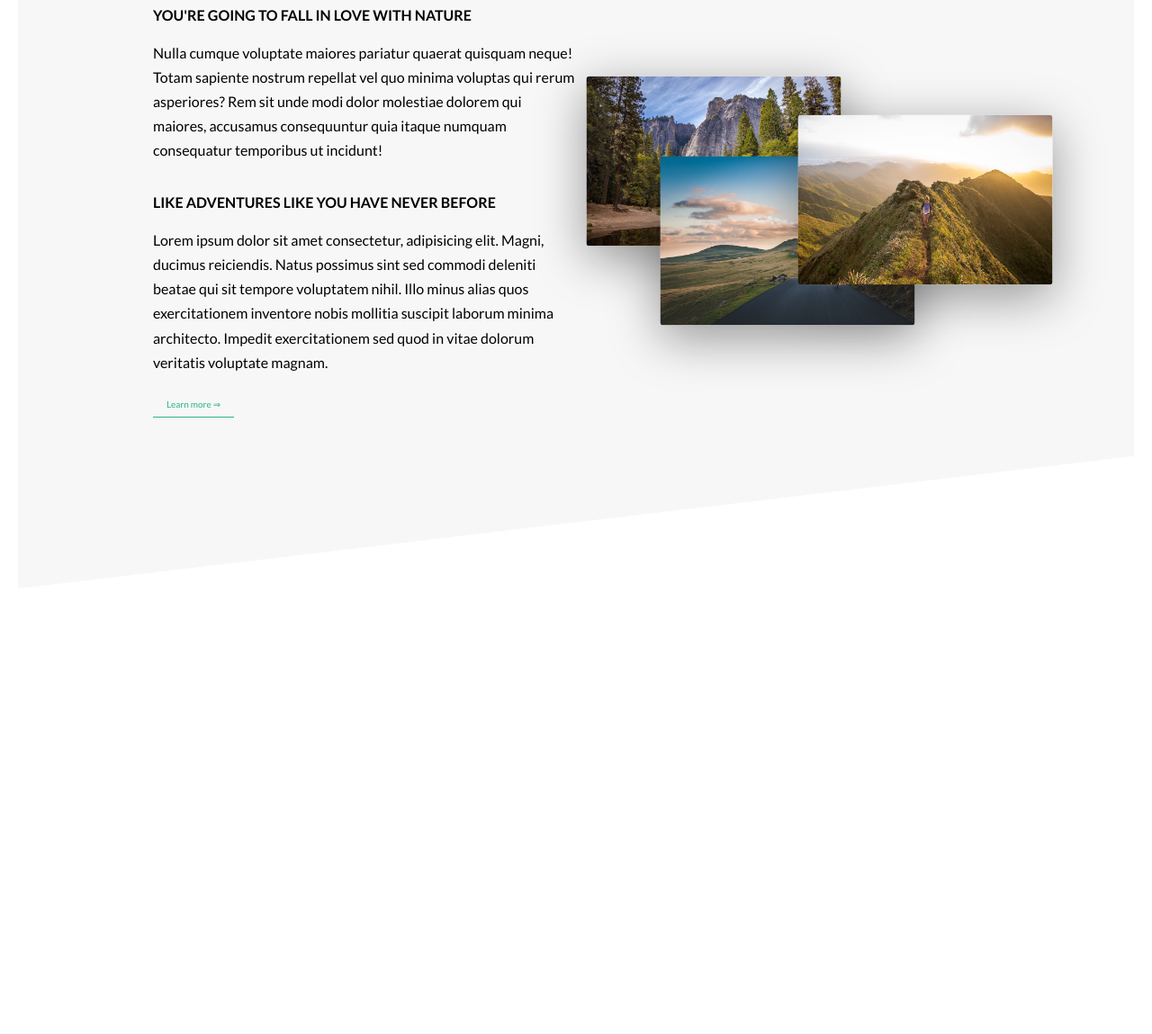
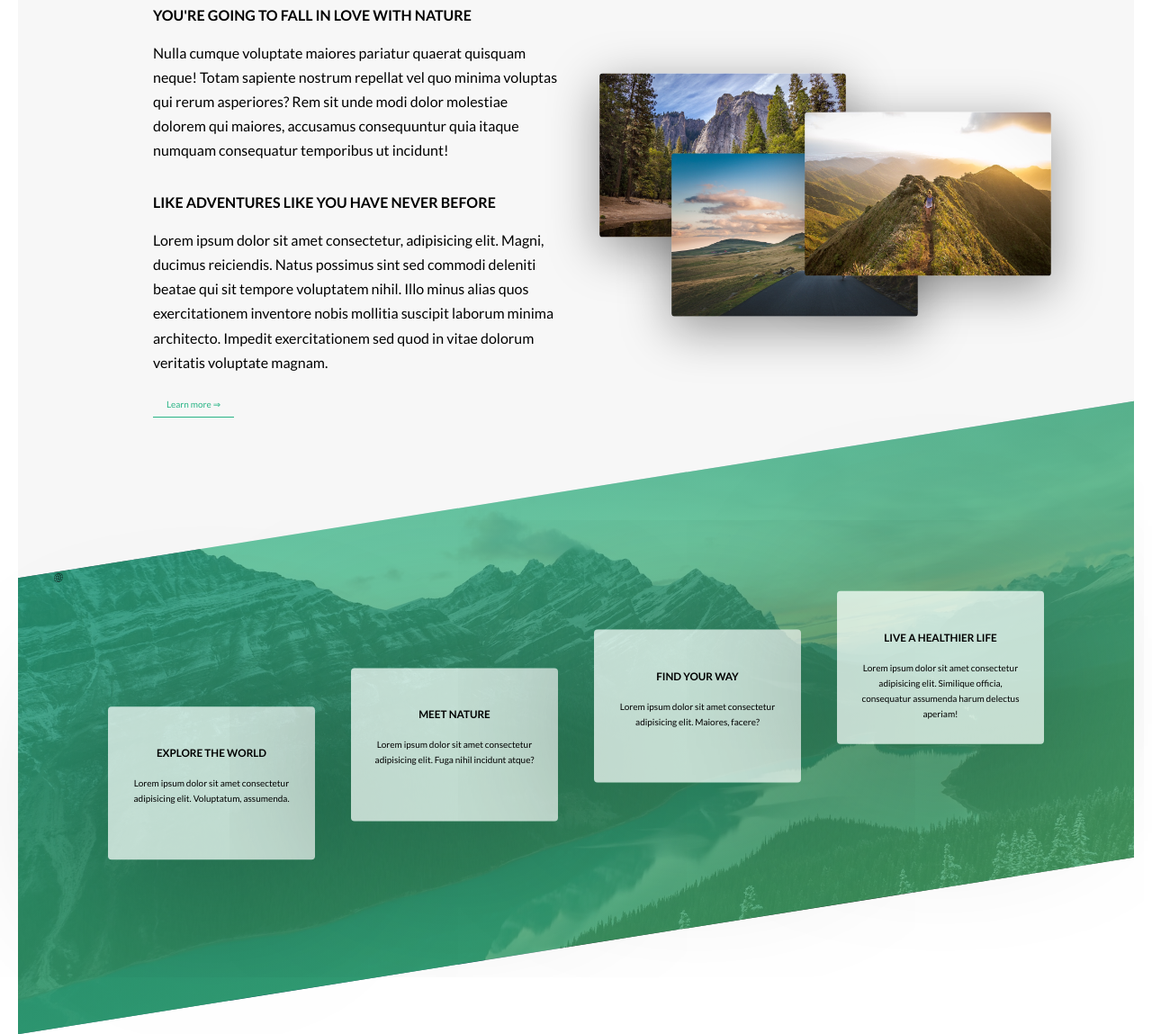
Before and after one commit to AgileMyk/Advanced-CSS-Practice, a website: page Project1-Natour/index.html in a window 1280 px wide. Shown: the part 947-2096 px from the top of the page at 90% size. Before the commit the page ends 1621 px from the top, so only its background shows below. Drawn offline with Linux system fonts and the light colour scheme; files that its build step writes are made by us from their sources; files whose address does not match are found by name.

Commit message:
minor change to feature box animation

```diff
--- /dev/null
+++ b/Project1-Natour/css/icon-font.css
@@ -0,0 +1,443 @@
+@charset "UTF-8";
+
+@font-face {
+  font-family: "linea-basic-10";
+  src:url("fonts/linea-basic-10.eot");
+  src:url("fonts/linea-basic-10.eot?#iefix") format("embedded-opentype"),
+    url("fonts/linea-basic-10.woff") format("woff"),
+    url("fonts/linea-basic-10.ttf") format("truetype"),
+    url("fonts/linea-basic-10.svg#linea-basic-10") format("svg");
+  font-weight: normal;
+  font-style: normal;
+
+}
+
+[data-icon]:before {
+  font-family: "linea-basic-10" !important;
+  content: attr(data-icon);
+  font-style: normal !important;
+  font-weight: normal !important;
+  font-variant: normal !important;
+  text-transform: none !important;
+  line-height: 1;
+  -webkit-font-smoothing: antialiased;
+  -moz-osx-font-smoothing: grayscale;
+}
+
+[class^="icon-"]:before,
+[class*=" icon-"]:before {
+  font-family: "linea-basic-10" !important;
+  font-style: normal !important;
+  font-weight: normal !important;
+  font-variant: normal !important;
+  text-transform: none !important;
+  line-height: 1;
+  -webkit-font-smoothing: antialiased;
+  -moz-osx-font-smoothing: grayscale;
+}
+
+.icon-basic-accelerator:before {
+  content: "a";
+}
+.icon-basic-alarm:before {
+  content: "b";
+}
+.icon-basic-anchor:before {
+  content: "c";
+}
+.icon-basic-anticlockwise:before {
+  content: "d";
+}
+.icon-basic-archive:before {
+  content: "e";
+}
+.icon-basic-archive-full:before {
+  content: "f";
+}
+.icon-basic-ban:before {
+  content: "g";
+}
+.icon-basic-battery-charge:before {
+  content: "h";
+}
+.icon-basic-battery-empty:before {
+  content: "i";
+}
+.icon-basic-battery-full:before {
+  content: "j";
+}
+.icon-basic-battery-half:before {
+  content: "k";
+}
+.icon-basic-bolt:before {
+  content: "l";
+}
+.icon-basic-book:before {
+  content: "m";
+}
+.icon-basic-book-pen:before {
+  content: "n";
+}
+.icon-basic-book-pencil:before {
+  content: "o";
+}
+.icon-basic-bookmark:before {
+  content: "p";
+}
+.icon-basic-calculator:before {
+  content: "q";
+}
+.icon-basic-calendar:before {
+  content: "r";
+}
+.icon-basic-cards-diamonds:before {
+  content: "s";
+}
+.icon-basic-cards-hearts:before {
+  content: "t";
+}
+.icon-basic-case:before {
+  content: "u";
+}
+.icon-basic-chronometer:before {
+  content: "v";
+}
+.icon-basic-clessidre:before {
+  content: "w";
+}
+.icon-basic-clock:before {
+  content: "x";
+}
+.icon-basic-clockwise:before {
+  content: "y";
+}
+.icon-basic-cloud:before {
+  content: "z";
+}
+.icon-basic-clubs:before {
+  content: "A";
+}
+.icon-basic-compass:before {
+  content: "B";
+}
+.icon-basic-cup:before {
+  content: "C";
+}
+.icon-basic-diamonds:before {
+  content: "D";
+}
+.icon-basic-display:before {
+  content: "E";
+}
+.icon-basic-download:before {
+  content: "F";
+}
+.icon-basic-exclamation:before {
+  content: "G";
+}
+.icon-basic-eye:before {
+  content: "H";
+}
+.icon-basic-eye-closed:before {
+  content: "I";
+}
+.icon-basic-female:before {
+  content: "J";
+}
+.icon-basic-flag1:before {
+  content: "K";
+}
+.icon-basic-flag2:before {
+  content: "L";
+}
+.icon-basic-floppydisk:before {
+  content: "M";
+}
+.icon-basic-folder:before {
+  content: "N";
+}
+.icon-basic-folder-multiple:before {
+  content: "O";
+}
+.icon-basic-gear:before {
+  content: "P";
+}
+.icon-basic-geolocalize-01:before {
+  content: "Q";
+}
+.icon-basic-geolocalize-05:before {
+  content: "R";
+}
+.icon-basic-globe:before {
+  content: "S";
+}
+.icon-basic-gunsight:before {
+  content: "T";
+}
+.icon-basic-hammer:before {
+  content: "U";
+}
+.icon-basic-headset:before {
+  content: "V";
+}
+.icon-basic-heart:before {
+  content: "W";
+}
+.icon-basic-heart-broken:before {
+  content: "X";
+}
+.icon-basic-helm:before {
+  content: "Y";
+}
+.icon-basic-home:before {
+  content: "Z";
+}
+.icon-basic-info:before {
+  content: "0";
+}
+.icon-basic-ipod:before {
+  content: "1";
+}
+.icon-basic-joypad:before {
+  content: "2";
+}
+.icon-basic-key:before {
+  content: "3";
+}
+.icon-basic-keyboard:before {
+  content: "4";
+}
+.icon-basic-laptop:before {
+  content: "5";
+}
+.icon-basic-life-buoy:before {
+  content: "6";
+}
+.icon-basic-lightbulb:before {
+  content: "7";
+}
+.icon-basic-link:before {
+  content: "8";
+}
+.icon-basic-lock:before {
+  content: "9";
+}
+.icon-basic-lock-open:before {
+  content: "!";
+}
+.icon-basic-magic-mouse:before {
+  content: "\"";
+}
+.icon-basic-magnifier:before {
+  content: "#";
+}
+.icon-basic-magnifier-minus:before {
+  content: "$";
+}
+.icon-basic-magnifier-plus:before {
+  content: "%";
+}
+.icon-basic-mail:before {
+  content: "&";
+}
+.icon-basic-mail-multiple:before {
+  content: "'";
+}
+.icon-basic-mail-open:before {
+  content: "(";
+}
+.icon-basic-mail-open-text:before {
+  content: ")";
+}
+.icon-basic-male:before {
+  content: "*";
+}
+.icon-basic-map:before {
+  content: "+";
+}
+.icon-basic-message:before {
+  content: ",";
+}
+.icon-basic-message-multiple:before {
+  content: "-";
+}
+.icon-basic-message-txt:before {
+  content: ".";
+}
+.icon-basic-mixer2:before {
+  content: "/";
+}
+.icon-basic-mouse:before {
+  content: ":";
+}
+.icon-basic-notebook:before {
+  content: ";";
+}
+.icon-basic-notebook-pen:before {
+  content: "<";
+}
+.icon-basic-notebook-pencil:before {
+  content: "=";
+}
+.icon-basic-paperplane:before {
+  content: ">";
+}
+.icon-basic-pencil-ruler:before {
+  content: "?";
+}
+.icon-basic-pencil-ruler-pen:before {
+  content: "@";
+}
+.icon-basic-photo:before {
+  content: "[";
+}
+.icon-basic-picture:before {
+  content: "]";
+}
+.icon-basic-picture-multiple:before {
+  content: "^";
+}
+.icon-basic-pin1:before {
+  content: "_";
+}
+.icon-basic-pin2:before {
+  content: "`";
+}
+.icon-basic-postcard:before {
+  content: "{";
+}
+.icon-basic-postcard-multiple:before {
+  content: "|";
+}
+.icon-basic-printer:before {
+  content: "}";
+}
+.icon-basic-question:before {
+  content: "~";
+}
+.icon-basic-rss:before {
+  content: "\\";
+}
+.icon-basic-server:before {
+  content: "\e000";
+}
+.icon-basic-server2:before {
+  content: "\e001";
+}
+.icon-basic-server-cloud:before {
+  content: "\e002";
+}
+.icon-basic-server-download:before {
+  content: "\e003";
+}
+.icon-basic-server-upload:before {
+  content: "\e004";
+}
+.icon-basic-settings:before {
+  content: "\e005";
+}
+.icon-basic-share:before {
+  content: "\e006";
+}
+.icon-basic-sheet:before {
+  content: "\e007";
+}
+.icon-basic-sheet-multiple:before {
+  content: "\e008";
+}
+.icon-basic-sheet-pen:before {
+  content: "\e009";
+}
+.icon-basic-sheet-pencil:before {
+  content: "\e00a";
+}
+.icon-basic-sheet-txt:before {
+  content: "\e00b";
+}
+.icon-basic-signs:before {
+  content: "\e00c";
+}
+.icon-basic-smartphone:before {
+  content: "\e00d";
+}
+.icon-basic-spades:before {
+  content: "\e00e";
+}
+.icon-basic-spread:before {
+  content: "\e00f";
+}
+.icon-basic-spread-bookmark:before {
+  content: "\e010";
+}
+.icon-basic-spread-text:before {
+  content: "\e011";
+}
+.icon-basic-spread-text-bookmark:before {
+  content: "\e012";
+}
+.icon-basic-star:before {
+  content: "\e013";
+}
+.icon-basic-tablet:before {
+  content: "\e014";
+}
+.icon-basic-target:before {
+  content: "\e015";
+}
+.icon-basic-todo:before {
+  content: "\e016";
+}
+.icon-basic-todo-pen:before {
+  content: "\e017";
+}
+.icon-basic-todo-pencil:before {
+  content: "\e018";
+}
+.icon-basic-todo-txt:before {
+  content: "\e019";
+}
+.icon-basic-todolist-pen:before {
+  content: "\e01a";
+}
+.icon-basic-todolist-pencil:before {
+  content: "\e01b";
+}
+.icon-basic-trashcan:before {
+  content: "\e01c";
+}
+.icon-basic-trashcan-full:before {
+  content: "\e01d";
+}
+.icon-basic-trashcan-refresh:before {
+  content: "\e01e";
+}
+.icon-basic-trashcan-remove:before {
+  content: "\e01f";
+}
+.icon-basic-upload:before {
+  content: "\e020";
+}
+.icon-basic-usb:before {
+  content: "\e021";
+}
+.icon-basic-video:before {
+  content: "\e022";
+}
+.icon-basic-watch:before {
+  content: "\e023";
+}
+.icon-basic-webpage:before {
+  content: "\e024";
+}
+.icon-basic-webpage-img-txt:before {
+  content: "\e025";
+}
+.icon-basic-webpage-multiple:before {
+  content: "\e026";
+}
+.icon-basic-webpage-txt:before {
+  content: "\e027";
+}
+.icon-basic-world:before {
+  content: "\e028";
+}
--- a/Project1-Natour/index.html
+++ b/Project1-Natour/index.html
@@ -7,6 +7,7 @@
     <title>Natour Landing Page</title>
     <link rel="preconnect" href="https://fonts.googleapis.com"><link rel="preconnect" href="https://fonts.gstatic.com" crossorigin><link href="https://fonts.googleapis.com/css2?family=Lato:wght@100;300;400;700&display=swap" rel="stylesheet">
     <link rel="stylesheet" href="css/style.css">
+    <link rel="stylesheet" href="icon-font.css">
 </head>
 <body>
     <header class="header">
@@ -66,6 +67,56 @@
                 </div>
             </div>
         </section>
+        <section class="features">
+
+            <i class="icon-basic-world"></i>
+            <div class="row">
+                <div class="feature-box">
+                    <i class="feature-box__icon icon-basic-webpage-img-tx">
+
+                    </i>
+                    <h3 class="heading-tertiary u-h3-margin-bottom-small ">
+                        Explore the world
+                    </h3>
+                    <p class="feature-box__text">
+                        Lorem ipsum dolor sit amet consectetur adipisicing elit. Voluptatum, assumenda.
+                    </p>
+                </div>
+                <div class="feature-box">
+                    <i class="feature-box__icon icon-basic-webpage-img-tx">
+
+                    </i>
+                    <h3 class="heading-tertiary u-h3-margin-bottom-small">
+                        Meet Nature
+                    </h3>
+                    <p class="feature-box__text">
+                        Lorem ipsum dolor sit amet consectetur adipisicing elit. Fuga nihil incidunt atque?
+                    </p>
+                </div>
+                <div class="feature-box">
+                    <i class="feature-box__icon icon-basic-webpage-img-tx">
+
+                    </i>
+                    <h3 class="heading-tertiary u-h3-margin-bottom-small">
+                       Find Your Way
+                    </h3>
+                    <p class="feature-box__text">
+                        Lorem ipsum dolor sit amet consectetur adipisicing elit. Maiores, facere?
+                    </p>
+                </div>
+                <div class="feature-box">
+                    <i class="feature-box__icon icon-basic-webpage-img-tx">
+
+                    </i>
+                    <h3 class="heading-tertiary u-h3-margin-bottom-small">
+                        Live a Healthier Life
+                    </h3>
+                    <p class="feature-box__text">
+                        Lorem ipsum dolor sit amet consectetur adipisicing elit. Similique officia, consequatur assumenda harum delectus aperiam!
+                    </p>
+                </div>
+            </div>
+        </section>
     </main>
 
   <!--
--- a/Project1-Natour/sass/abstracts/_variables.scss
+++ b/Project1-Natour/sass/abstracts/_variables.scss
@@ -27,3 +27,5 @@ $large: 8rem;
 // Div angle
 
 $sub-header_div-angle: polygon(0 15%, 100% 0, 100% 85%, 0 100%);
+
+// special images
--- a/Project1-Natour/sass/base/_utilities.scss
+++ b/Project1-Natour/sass/base/_utilities.scss
@@ -9,3 +9,7 @@
 .u-h3-margin-bottom-small {
     margin-bottom: 1.5rem;
 }
+
+.heading-tertiary {
+    text-transform: uppercase;
+}
--- /dev/null
+++ b/Project1-Natour/sass/components/_feature-box.scss
@@ -0,0 +1,23 @@
+.feature-box {
+    width: 21rem;
+    background-color: rgba($white, .7);
+    box-shadow: 0 1.5rem 20rem $shadow;
+    font-size: 1rem;
+    padding: 2.5rem;
+    text-align: center;
+    border-radius: 4px;
+    transition: transform .6s;
+
+    &:hover {
+        transform:translateY(-2rem) scale(1.075) skewY(9deg);
+    }
+
+    &__icon {
+        font-size: 6rem;
+        display: inline-block;
+        background-image: linear-gradient(to right, $color-primary-light, $color-primary-dark);
+        background-clip: text;
+        -webkit-background-clip: text;
+        color: transparent;
+    }
+}
--- a/Project1-Natour/sass/main.scss
+++ b/Project1-Natour/sass/main.scss
@@ -9,6 +9,7 @@
 
 @import "components/button";
 @import "components/composition";
+@import "components/feature-box";
 
 @import "layouts/layouts";
 
--- a/Project1-Natour/sass/pages/_home.scss
+++ b/Project1-Natour/sass/pages/_home.scss
@@ -8,7 +8,35 @@
         display: grid;
         grid-template-columns: repeat(2, 1fr);
         grid-template-rows: 1fr;
-
+        gap: 3rem;
     }
 
 }
+
+.features {
+    justify-content: space-evenly;
+    background-image: linear-gradient(
+      to top left,
+      rgba($color-primary-light, 0.7),
+      rgba($color-primary-dark, 0.7)),
+      url(../img/nat-4.jpg);
+    background-size: cover;
+    background-position: left;
+    gap: 2rem;
+    padding: 0 4rem;
+    transform: skewY(-9deg);
+    margin-top: -11rem;
+  }
+
+  // features section
+
+  .row {
+    display: flex;
+    justify-content: space-evenly;
+    padding: 16rem 6rem;
+    gap: 4rem;
+
+    & > * {
+      transform: skewY(9deg);
+    }
+  }
```
Also changed, not shown: Project1-Natour/css/fonts/linea-basic-10.ttf (added), Project1-Natour/css/fonts/linea-basic-10.woff (added), Project1-Natour/css/style.css, 2 other files.
